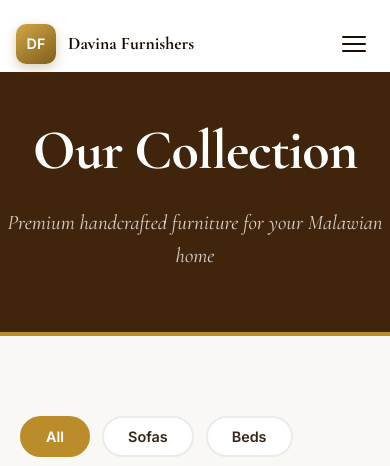
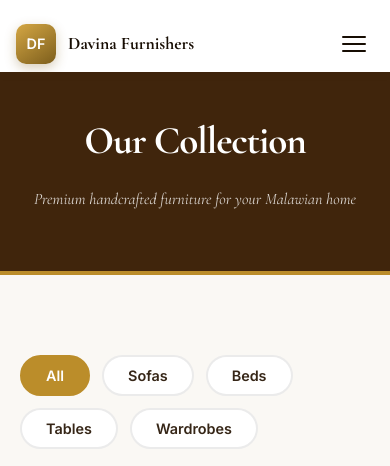
Before and after one commit to funke55/davina-furnishers, a website: page index.html in a window 390 px wide. Both pictures are taken after a click on the link "Dining Tables". Shown: the top 466 px of the page. Drawn offline with nearby package versions, Linux system fonts and the light colour scheme.

Commit message:
fix: improve mobile responsiveness of custom hero section

```diff
--- a/style.css
+++ b/style.css
@@ -785,7 +785,7 @@ nav.solid {
 
 /* Custom Order Page */
 .custom-hero {
-  padding: 120px 0 60px;
+  padding: 120px 24px 60px;
   background: var(--brown);
   text-align: center;
   color: #fff;
@@ -793,17 +793,18 @@ nav.solid {
 }
 
 .custom-hero h1 {
-  font-size: clamp(3.5rem, 6vw, 5.5rem);
+  font-size: clamp(2.2rem, 10vw, 5rem);
   margin-bottom: 24px;
   letter-spacing: -1px;
 }
 .custom-hero p {
-  font-size: 1.3rem;
+  font-size: clamp(1rem, 4vw, 1.25rem);
   color: rgba(255,255,255,0.8);
   max-width: 700px;
   margin: 0 auto;
   font-style: italic;
   font-family: 'Cormorant Garamond', serif;
+  line-height: 1.5;
 }
 
 .custom-body { padding: 100px 0; background: var(--cream); }
```
